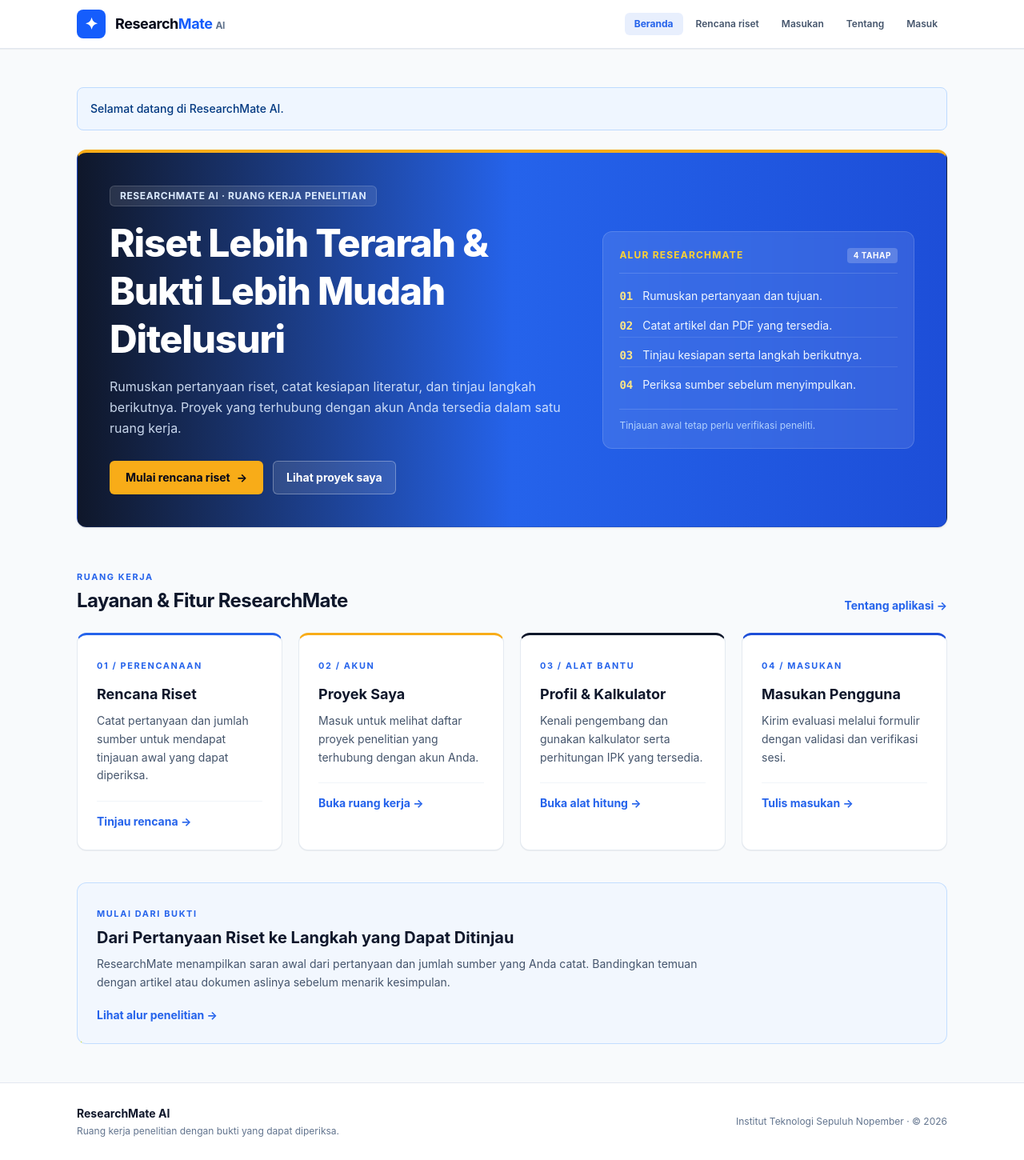
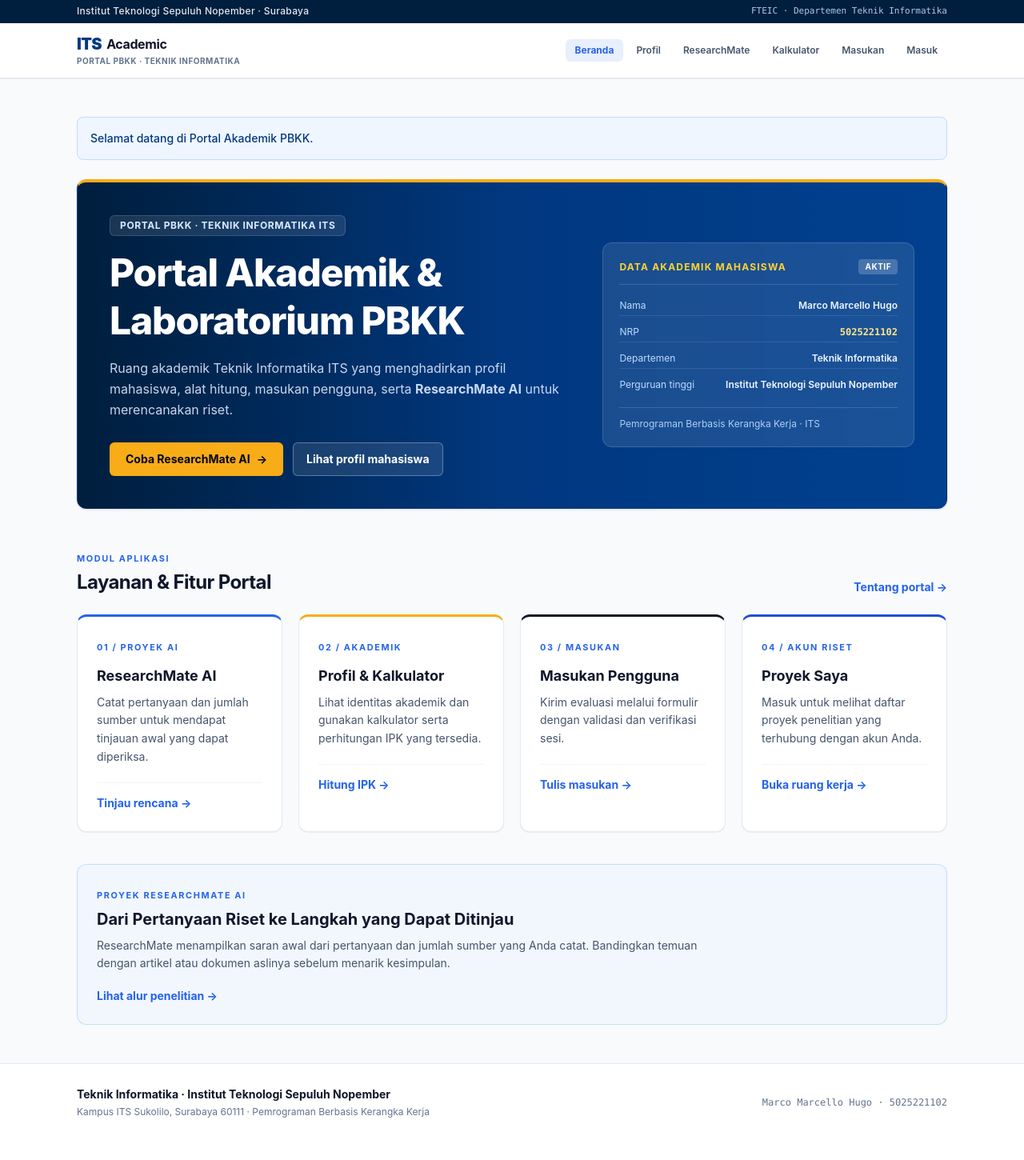
Before and after one commit to Marcellohugo/PBKK, a Laravel app: page / in a window 1280 px wide. Shown: the whole page at 80% size. After the commit the page ends 1397 px from the top, so only its background shows below. Run offline with Laravel 12, Linux system fonts and the light colour scheme; style sheets or scripts are compiled from the project's sources.

Commit message:
feat(w6): restore academic portal identity

```diff
--- a/app/Http/Controllers/PageController.php
+++ b/app/Http/Controllers/PageController.php
@@ -11,7 +11,7 @@ class PageController extends Controller
     public function index(Request $request)
     {
         $data = $request->validate(['user' => 'nullable|string|max:100']);
-        return view('home', ['user' => $data['user'] ?? null]);
+        return view('home', ['user' => $data['user'] ?? null, 'profil' => config('profile')]);
     }
 
     public function profile()
--- a/resources/css/app.css
+++ b/resources/css/app.css
@@ -105,7 +105,7 @@
 
     /* ResearchMate Campus Hero Panel */
     .hero-panel {
-        @apply relative overflow-hidden rounded-xl bg-gradient-to-r from-[#0f172a] via-[#2563eb] to-[#1d4ed8]
+        @apply relative overflow-hidden rounded-xl bg-gradient-to-r from-[#001e3d] via-[#013880] to-[#01408f]
                text-white shadow-sm border border-blue-900/30;
     }
     .hero-panel > * { position: relative; z-index: 1; }
--- a/resources/views/home.blade.php
+++ b/resources/views/home.blade.php
@@ -1,85 +1,85 @@
 @extends('layouts.app')
 @section('title', 'Beranda')
 @section('content')
-<x-status-banner class="mb-6">{{ $user ? "Selamat datang, {$user}!" : 'Selamat datang di ResearchMate AI.' }}</x-status-banner>
+<x-status-banner class="mb-6">{{ $user ? "Selamat datang, {$user}!" : 'Selamat datang di Portal Akademik PBKK.' }}</x-status-banner>
 <section class="hero-panel border-t-4 border-t-[#f8ac18] p-6 sm:p-8 lg:p-10">
     <div class="grid gap-8 lg:grid-cols-[1.5fr_1fr] lg:items-center">
         <div>
             <span class="inline-flex items-center gap-2 rounded-md border border-white/15 bg-white/10 px-3 py-1 text-xs font-bold uppercase tracking-wider text-blue-100">
-                ResearchMate AI · Ruang kerja penelitian
+                Portal PBKK · Teknik Informatika ITS
             </span>
             <h1 class="mt-4 text-3xl font-extrabold leading-tight tracking-tight text-white md:text-4xl lg:text-5xl">
-                Riset Lebih Terarah &amp;<br>Bukti Lebih Mudah Ditelusuri
+                Portal Akademik &amp;<br>Laboratorium PBKK
             </h1>
             <p class="mt-4 max-w-xl text-base leading-relaxed text-blue-100/90">
-                Rumuskan pertanyaan riset, catat kesiapan literatur, dan tinjau langkah berikutnya. Proyek yang terhubung dengan akun Anda tersedia dalam satu ruang kerja.
+                Ruang akademik {{ $profil['departemen'] }} ITS yang menghadirkan profil mahasiswa, alat hitung, masukan pengguna, serta <strong>ResearchMate AI</strong> untuk merencanakan riset.
             </p>
             <div class="mt-7 flex flex-wrap gap-3">
                 <a class="button-gold" href="{{ route('idea') }}#demo-saran">
-                    <span>Mulai rencana riset</span><span aria-hidden="true">→</span>
+                    <span>Coba ResearchMate AI</span><span aria-hidden="true">→</span>
                 </a>
-                <a class="inline-flex items-center justify-center rounded-md border border-white/30 bg-white/10 px-4 py-2.5 text-sm font-bold text-white transition hover:bg-white/20" href="{{ route('dashboard.home') }}">
-                    Lihat proyek saya
+                <a class="inline-flex items-center justify-center rounded-md border border-white/30 bg-white/10 px-4 py-2.5 text-sm font-bold text-white transition hover:bg-white/20" href="{{ route('profile') }}">
+                    Lihat profil mahasiswa
                 </a>
             </div>
         </div>
 
         <div class="rounded-xl border border-white/15 bg-white/10 p-5 backdrop-blur-xs">
             <div class="flex items-center justify-between border-b border-white/15 pb-3">
-                <p class="text-xs font-bold uppercase tracking-widest text-amber-300">Alur ResearchMate</p>
-                <span class="rounded bg-white/20 px-2 py-0.5 text-[10px] font-bold uppercase tracking-wider text-white">4 tahap</span>
+                <p class="text-xs font-bold uppercase tracking-widest text-amber-300">Data Akademik Mahasiswa</p>
+                <span class="rounded bg-white/20 px-2 py-0.5 text-[10px] font-bold uppercase tracking-wider text-white">Aktif</span>
             </div>
-            <ol class="mt-3.5 space-y-2 text-sm text-blue-50">
-                <li class="flex gap-3 border-b border-white/10 py-1"><span class="font-mono font-bold text-amber-200">01</span> Rumuskan pertanyaan dan tujuan.</li>
-                <li class="flex gap-3 border-b border-white/10 py-1"><span class="font-mono font-bold text-amber-200">02</span> Catat artikel dan PDF yang tersedia.</li>
-                <li class="flex gap-3 border-b border-white/10 py-1"><span class="font-mono font-bold text-amber-200">03</span> Tinjau kesiapan serta langkah berikutnya.</li>
-                <li class="flex gap-3 py-1"><span class="font-mono font-bold text-amber-200">04</span> Periksa sumber sebelum menyimpulkan.</li>
-            </ol>
-            <p class="mt-4 border-t border-white/15 pt-3 text-xs text-blue-200/90">Tinjauan awal tetap perlu verifikasi peneliti.</p>
+            <dl class="mt-3.5 space-y-2 text-xs text-blue-50">
+                <div class="flex justify-between gap-4 border-b border-white/10 py-1"><dt class="text-blue-200">Nama</dt><dd class="text-right font-semibold">{{ $profil['nama'] }}</dd></div>
+                <div class="flex justify-between gap-4 border-b border-white/10 py-1"><dt class="text-blue-200">NRP</dt><dd class="font-mono font-bold text-amber-200">{{ $profil['nrp'] }}</dd></div>
+                <div class="flex justify-between gap-4 border-b border-white/10 py-1"><dt class="text-blue-200">Departemen</dt><dd class="font-semibold">{{ $profil['departemen'] }}</dd></div>
+                <div class="flex justify-between gap-4 py-1"><dt class="text-blue-200">Perguruan tinggi</dt><dd class="text-right font-semibold">{{ $profil['kampus'] }}</dd></div>
+            </dl>
+            <p class="mt-4 border-t border-white/15 pt-3 text-xs text-blue-200/90">Pemrograman Berbasis Kerangka Kerja · ITS</p>
         </div>
     </div>
 </section>
 
 <div class="mt-12 flex flex-wrap items-end justify-between gap-4">
     <div>
-        <p class="eyebrow">Ruang kerja</p>
-        <h2 class="mt-1 text-2xl font-bold tracking-tight text-slate-900 dark:text-white">Layanan &amp; Fitur ResearchMate</h2>
+        <p class="eyebrow">Modul Aplikasi</p>
+        <h2 class="mt-1 text-2xl font-bold tracking-tight text-slate-900 dark:text-white">Layanan &amp; Fitur Portal</h2>
     </div>
-    <a class="text-link" href="{{ route('about') }}">Tentang aplikasi →</a>
+    <a class="text-link" href="{{ route('about') }}">Tentang portal →</a>
 </div>
 
 <div class="mt-6 grid gap-5 md:grid-cols-2 xl:grid-cols-4">
     <article class="feature-card border-t-3 border-t-[#2563eb] dark:border-t-sky-500">
-        <p class="eyebrow">01 / Perencanaan</p>
-        <h3 class="mt-3 text-lg font-bold text-slate-900 dark:text-white">Rencana Riset</h3>
+        <p class="eyebrow">01 / Proyek AI</p>
+        <h3 class="mt-3 text-lg font-bold text-slate-900 dark:text-white">ResearchMate AI</h3>
         <p class="mt-2 text-sm leading-relaxed text-slate-600 dark:text-slate-300">Catat pertanyaan dan jumlah sumber untuk mendapat tinjauan awal yang dapat diperiksa.</p>
         <div class="mt-5 border-t border-slate-100 pt-3 dark:border-slate-800"><a class="text-link" href="{{ route('idea') }}#demo-saran">Tinjau rencana →</a></div>
     </article>
 
     <article class="feature-card border-t-3 border-t-[#f8ac18] dark:border-t-amber-400">
-        <p class="eyebrow">02 / Akun</p>
+        <p class="eyebrow">02 / Akademik</p>
+        <h3 class="mt-3 text-lg font-bold text-slate-900 dark:text-white">Profil &amp; Kalkulator</h3>
+        <p class="mt-2 text-sm leading-relaxed text-slate-600 dark:text-slate-300">Lihat identitas akademik dan gunakan kalkulator serta perhitungan IPK yang tersedia.</p>
+        <div class="mt-5 border-t border-slate-100 pt-3 dark:border-slate-800"><a class="text-link" href="{{ route('calculator') }}#ipk">Hitung IPK →</a></div>
+    </article>
+
+    <article class="feature-card border-t-3 border-t-[#0f172a] dark:border-t-slate-400">
+        <p class="eyebrow">03 / Masukan</p>
+        <h3 class="mt-3 text-lg font-bold text-slate-900 dark:text-white">Masukan Pengguna</h3>
+        <p class="mt-2 text-sm leading-relaxed text-slate-600 dark:text-slate-300">Kirim evaluasi melalui formulir dengan validasi dan verifikasi sesi.</p>
+        <div class="mt-5 border-t border-slate-100 pt-3 dark:border-slate-800"><a class="text-link" href="{{ route('feedback.create') }}">Tulis masukan →</a></div>
+    </article>
+
+    <article class="feature-card border-t-3 border-t-[#1d4ed8] dark:border-t-blue-500">
+        <p class="eyebrow">04 / Akun Riset</p>
         <h3 class="mt-3 text-lg font-bold text-slate-900 dark:text-white">Proyek Saya</h3>
         <p class="mt-2 text-sm leading-relaxed text-slate-600 dark:text-slate-300">Masuk untuk melihat daftar proyek penelitian yang terhubung dengan akun Anda.</p>
         <div class="mt-5 border-t border-slate-100 pt-3 dark:border-slate-800"><a class="text-link" href="{{ route('dashboard.home') }}">Buka ruang kerja →</a></div>
     </article>
-
-    <article class="feature-card border-t-3 border-t-[#0f172a] dark:border-t-slate-400">
-        <p class="eyebrow">03 / Alat bantu</p>
-        <h3 class="mt-3 text-lg font-bold text-slate-900 dark:text-white">Profil &amp; Kalkulator</h3>
-        <p class="mt-2 text-sm leading-relaxed text-slate-600 dark:text-slate-300">Kenali pengembang dan gunakan kalkulator serta perhitungan IPK yang tersedia.</p>
-        <div class="mt-5 border-t border-slate-100 pt-3 dark:border-slate-800"><a class="text-link" href="{{ route('calculator') }}#ipk">Buka alat hitung →</a></div>
-    </article>
-
-    <article class="feature-card border-t-3 border-t-[#1d4ed8] dark:border-t-blue-500">
-        <p class="eyebrow">04 / Masukan</p>
-        <h3 class="mt-3 text-lg font-bold text-slate-900 dark:text-white">Masukan Pengguna</h3>
-        <p class="mt-2 text-sm leading-relaxed text-slate-600 dark:text-slate-300">Kirim evaluasi melalui formulir dengan validasi dan verifikasi sesi.</p>
-        <div class="mt-5 border-t border-slate-100 pt-3 dark:border-slate-800"><a class="text-link" href="{{ route('feedback.create') }}">Tulis masukan →</a></div>
-    </article>
 </div>
 
 <section class="mt-10 rounded-xl border border-blue-200/90 bg-blue-50/60 p-6 dark:border-blue-900/60 dark:bg-blue-950/40">
-    <p class="eyebrow">Mulai dari bukti</p>
+    <p class="eyebrow">Proyek ResearchMate AI</p>
     <h2 class="mt-1.5 text-xl font-bold text-slate-900 dark:text-white">Dari Pertanyaan Riset ke Langkah yang Dapat Ditinjau</h2>
     <p class="mt-2 max-w-3xl text-sm leading-relaxed text-slate-600 dark:text-slate-300">
         ResearchMate menampilkan saran awal dari pertanyaan dan jumlah sumber yang Anda catat. Bandingkan temuan dengan artikel atau dokumen aslinya sebelum menarik kesimpulan.
--- a/resources/views/layouts/app.blade.php
+++ b/resources/views/layouts/app.blade.php
@@ -3,25 +3,34 @@
 <head>
     <meta charset="utf-8">
     <meta name="viewport" content="width=device-width, initial-scale=1">
-    <title>@yield('title') · ResearchMate AI</title>
+    <title>@yield('title') · ITS Academic</title>
     @vite(['resources/css/app.css', 'resources/js/app.js'])
 </head>
 <body class="{{ ($dark ?? false) ? 'bg-slate-950 text-slate-100' : 'bg-slate-50 text-slate-900' }}">
 <a href="#konten" class="sr-only focus:not-sr-only focus:absolute focus:z-50 focus:bg-white focus:p-3 focus:text-slate-900">Lewati navigasi</a>
+<div class="border-b border-blue-950/20 bg-[#001e3d] py-1.5 text-xs text-slate-200 dark:border-slate-800 dark:bg-[#030911]">
+    <div class="page flex flex-wrap items-center justify-between gap-2">
+        <span class="font-medium tracking-wide">Institut Teknologi Sepuluh Nopember · Surabaya</span>
+        <span class="hidden font-mono text-[11px] text-blue-200/90 sm:inline">FTEIC · Departemen Teknik Informatika</span>
+    </div>
+</div>
 <header class="site-header sticky top-0 z-40">
     <nav class="page flex flex-wrap items-center justify-between gap-4 py-3" aria-label="Navigasi utama">
         <a class="site-brand" href="{{ route('home') }}">
-            <span class="grid h-9 w-9 place-items-center rounded-lg bg-blue-600 text-xl text-white" aria-hidden="true">✦</span>
-            <span>Research<span class="text-blue-600 dark:text-blue-400">Mate</span><span class="ml-1 text-xs font-bold text-slate-500">AI</span></span>
+            <span class="flex flex-col">
+                <span class="flex items-center gap-1.5"><span class="text-xl font-black tracking-tight text-[#013880] dark:text-sky-400">ITS</span><span class="text-base font-bold tracking-tight text-slate-900 dark:text-white">Academic</span></span>
+                <span class="text-[10px] font-bold uppercase tracking-wider text-slate-500 dark:text-slate-400">Portal PBKK · Teknik Informatika</span>
+            </span>
         </a>
         <div class="site-nav">
             <a href="{{ route('home') }}" @if(request()->routeIs('home', 'beranda')) aria-current="page" @endif>Beranda</a>
-            <a href="{{ route('idea') }}" @if(request()->routeIs('idea', 'idea.store', 'research.plan', 'project', 'agent', 'dashboard.agent')) aria-current="page" @endif>Rencana riset</a>
+            <a href="{{ route('profile') }}" @if(request()->routeIs('profile', 'profile.legacy', 'mahasiswa.show', 'about')) aria-current="page" @endif>Profil</a>
+            <a href="{{ route('idea') }}" @if(request()->routeIs('idea', 'idea.store', 'research.plan', 'project', 'agent', 'dashboard.agent')) aria-current="page" @endif>ResearchMate</a>
+            <a href="{{ route('calculator') }}" @if(request()->routeIs('calculator', 'calculate', 'ipk.*')) aria-current="page" @endif>Kalkulator</a>
+            <a href="{{ route('feedback.create') }}" @if(request()->routeIs('feedback.*')) aria-current="page" @endif>Masukan</a>
             @auth
                 <a href="{{ route('dashboard.home') }}" @if(request()->routeIs('dashboard.home')) aria-current="page" @endif>Proyek saya</a>
             @endauth
-            <a href="{{ route('feedback.create') }}" @if(request()->routeIs('feedback.*')) aria-current="page" @endif>Masukan</a>
-            <a href="{{ route('about') }}" @if(request()->routeIs('about', 'profile', 'profile.legacy', 'mahasiswa.show', 'calculator', 'calculate', 'ipk.*')) aria-current="page" @endif>Tentang</a>
             @auth
                 <form method="POST" action="{{ route('logout') }}">@csrf<button type="submit" class="rounded-md px-3 py-1.5 text-xs font-semibold text-slate-600 hover:bg-slate-100 dark:text-slate-300 dark:hover:bg-slate-800">Keluar</button></form>
             @else
@@ -33,8 +42,8 @@
 <main id="konten" class="page min-h-[75vh] py-8 md:py-12">@yield('content')</main>
 <footer class="border-t border-slate-200 bg-white py-7 text-sm dark:border-slate-800 dark:bg-slate-950">
     <div class="page flex flex-wrap items-center justify-between gap-4">
-        <div><p class="font-bold">ResearchMate AI</p><p class="mt-1 text-xs text-slate-500 dark:text-slate-400">Ruang kerja penelitian dengan bukti yang dapat diperiksa.</p></div>
-        <p class="text-xs text-slate-500 dark:text-slate-400">Institut Teknologi Sepuluh Nopember · © {{ date('Y') }}</p>
+        <div><p class="font-bold">Teknik Informatika · Institut Teknologi Sepuluh Nopember</p><p class="mt-1 text-xs text-slate-500 dark:text-slate-400">Kampus ITS Sukolilo, Surabaya 60111 · Pemrograman Berbasis Kerangka Kerja</p></div>
+        <p class="font-mono text-xs text-slate-500 dark:text-slate-400">{{ config('profile.nama') }} · {{ config('profile.nrp') }}</p>
     </div>
 </footer>
 </body>
```
Also changed, not shown: resources/views/about.blade.php (+7 -7 lines), resources/views/profile.blade.php (+5 -5 lines).
